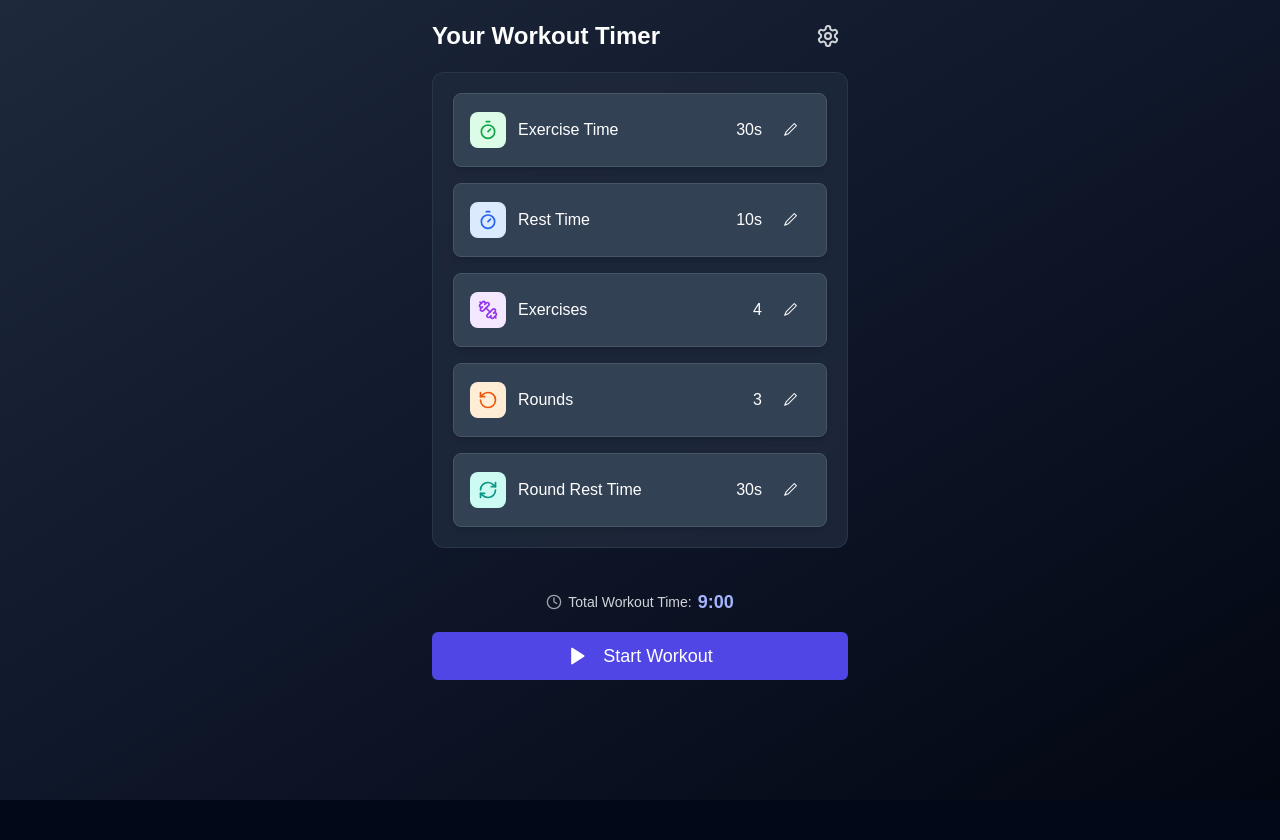
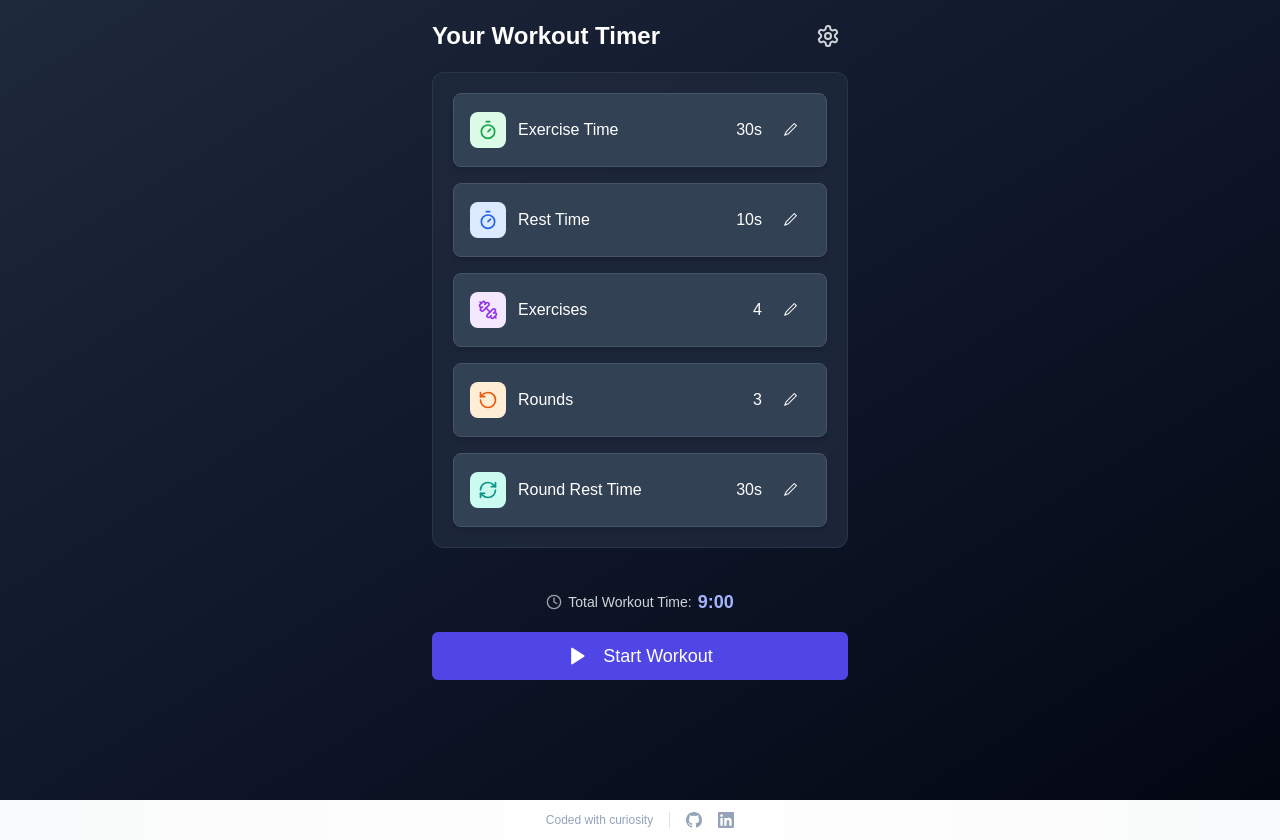
Before and after one commit to adriansprk/HIT-Workout-Timer, a Next.js app: page / in a window 1280 px wide. Before the commit the page ends 800 px from the top, so only its background shows below. Built offline with nearby package versions, Linux system fonts and the light colour scheme; no server answers.

Commit message:
feat: add footer with GitHub and LinkedIn links (#13)

```diff
--- a/app/layout.tsx
+++ b/app/layout.tsx
@@ -3,6 +3,7 @@ import './globals.css'
 import { AudioProvider } from '../contexts/AudioContext'
 import { AudioUnlocker } from '../components/AudioUnlocker'
 import { ThemeProvider } from '../contexts/ThemeContext'
+import { Footer } from '../components/Footer'
 
 export const metadata: Metadata = {
   title: 'Simple HIT Timer',
@@ -20,11 +21,17 @@ export default function RootLayout({
       <head>
         <meta name="viewport" content="width=device-width, initial-scale=1.0, user-scalable=no, viewport-fit=cover" />
       </head>
-      <body suppressHydrationWarning>
+      <body suppressHydrationWarning className="flex flex-col min-h-screen">
         <AudioProvider>
           <ThemeProvider>
             <AudioUnlocker />
-            {children}
+            <div className="flex-1">
+              {children}
+            </div>
+            <Footer
+              githubUrl="https://github.com/adriancares/hiit-timer"
+              linkedinUrl="https://linkedin.com/in/adriancares"
+            />
           </ThemeProvider>
         </AudioProvider>
       </body>
--- /dev/null
+++ b/components/Footer.tsx
@@ -0,0 +1,42 @@
+import { type FC } from 'react';
+
+interface FooterProps {
+    githubUrl?: string;
+    linkedinUrl?: string;
+}
+
+export const Footer: FC<FooterProps> = ({
+    githubUrl = 'https://github.com/yourusername/hiit-timer',
+    linkedinUrl = 'https://linkedin.com/in/yourusername',
+}) => {
+    return (
+        <footer className="w-full py-3 mt-auto bg-gradient-to-r from-gray-50 via-white to-gray-50 dark:bg-background">
+            <div className="container flex items-center justify-center gap-4 text-xs text-muted-foreground">
+                <span>Coded with curiosity</span>
+                <span className="h-4 w-px bg-muted-foreground/30"></span>
+                <a
+                    href={githubUrl}
+                    target="_blank"
+                    rel="noopener noreferrer"
+                    aria-label="GitHub Repository"
+                    className="hover:text-foreground transition-colors"
+                >
+                    <svg className="w-4 h-4" viewBox="0 0 16 16" fill="currentColor">
+                        <path d="M8 0C3.58 0 0 3.58 0 8c0 3.54 2.29 6.53 5.47 7.59.4.07.55-.17.55-.38 0-.19-.01-.82-.01-1.49-2.01.37-2.53-.49-2.69-.94-.09-.23-.48-.94-.82-1.13-.28-.15-.68-.52-.01-.53.63-.01 1.08.58 1.23.82.72 1.21 1.87.87 2.33.66.07-.52.28-.87.51-1.07-1.78-.2-3.64-.89-3.64-3.95 0-.87.31-1.59.82-2.15-.08-.2-.36-1.02.08-2.12 0 0 .67-.21 2.2.82.64-.18 1.32-.27 2-.27.68 0 1.36.09 2 .27 1.53-1.04 2.2-.82 2.2-.82.44 1.1.16 1.92.08 2.12.51.56.82 1.27.82 2.15 0 3.07-1.87 3.75-3.65 3.95.29.25.54.73.54 1.48 0 1.07-.01 1.93-.01 2.2 0 .21.15.46.55.38A8.013 8.013 0 0016 8c0-4.42-3.58-8-8-8z"></path>
+                    </svg>
+                </a>
+                <a
+                    href={linkedinUrl}
+                    target="_blank"
+                    rel="noopener noreferrer"
+                    aria-label="LinkedIn Profile"
+                    className="hover:text-foreground transition-colors"
+                >
+                    <svg className="w-4 h-4" viewBox="0 0 24 24" fill="currentColor">
+                        <path d="M20.447 20.452h-3.554v-5.569c0-1.328-.027-3.037-1.852-3.037-1.853 0-2.136 1.445-2.136 2.939v5.667H9.351V9h3.414v1.561h.046c.477-.9 1.637-1.85 3.37-1.85 3.601 0 4.267 2.37 4.267 5.455v6.286zM5.337 7.433c-1.144 0-2.063-.926-2.063-2.065 0-1.138.92-2.063 2.063-2.063 1.14 0 2.064.925 2.064 2.063 0 1.139-.925 2.065-2.064 2.065zm1.782 13.019H3.555V9h3.564v11.452zM22.225 0H1.771C.792 0 0 .774 0 1.729v20.542C0 23.227.792 24 1.771 24h20.451C23.2 24 24 23.227 24 22.271V1.729C24 .774 23.2 0 22.222 0h.003z" />
+                    </svg>
+                </a>
+            </div>
+        </footer>
+    );
+};
```
